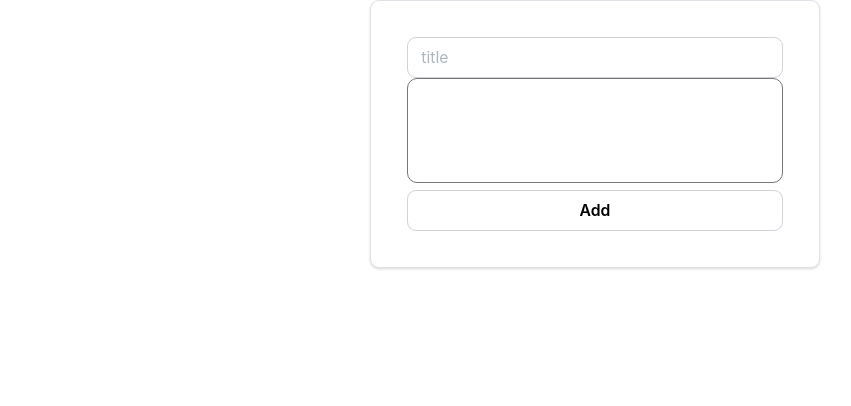
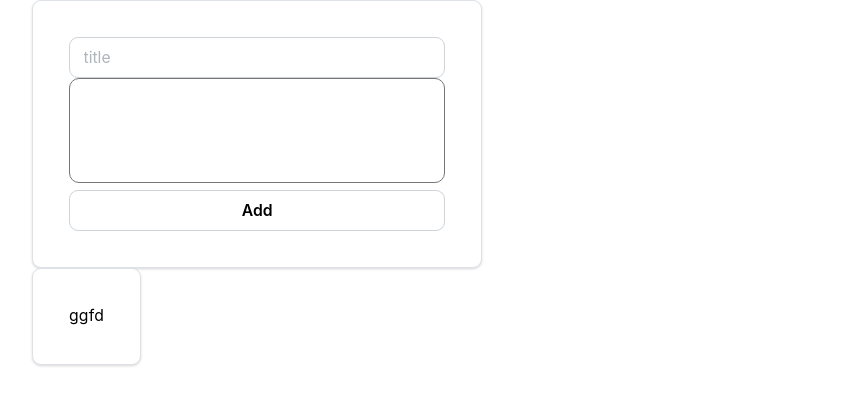
Before and after one commit to MosheLevC/techtroop-QuickNotes-project, a React (Vite) app: page / in a window 1280 px wide. Shown: the top 406 px of the page, without its empty margins (45-896 px from the left). Built offline with nearby package versions, Linux system fonts and the light colour scheme.

Commit message:
feat: implement Note component and update App to display notes

```diff
--- a/src/App.css
+++ b/src/App.css
@@ -1,5 +1,6 @@
 .container {
   display: flex;
+  flex-direction: column;
   justify-content: center;
 }
 .note-form {
@@ -12,3 +13,7 @@
   border-radius: 10px;
   min-height: 105px;
 }
+.note {
+  width: fit-content;
+  min-width: 100px;
+}
--- a/src/App.jsx
+++ b/src/App.jsx
@@ -1,10 +1,11 @@
 import { useState } from "react";
 import "./App.css";
 import NoteForm from "./NoteForm";
+import Note from "./Note";
 
 function App() {
-  const [currentNote, setCurrentNote] = useState({ id: null, title: "", body: "", category: "" });
-  const [notes, setNotes] = useState({});
+  const [currentNote, setCurrentNote] = useState({ id: null, date: null, title: "", body: "", category: "" });
+  const [notes, setNotes] = useState([{ body: "ggfd" }]);
 
   return (
     <div className="container">
@@ -13,9 +14,10 @@ function App() {
         body={currentNote.body}
         category={currentNote.category}
         handleOnSubmit={(newNote) => {
-          setNotes(newNote);
+          setNotes([...notes, newNote]);
         }}
       />
+      <Note body={notes[0].body} />
     </div>
   );
 }
--- /dev/null
+++ b/src/Note.jsx
@@ -0,0 +1,10 @@
+import { Paper, Text } from "@mantine/core";
+
+const Note = ({ id, date, title, body, category }) => {
+  return (
+    <Paper shadow="xs" withBorder p="xl" className="note">
+      <Text size="sm">{body}</Text>
+    </Paper>
+  );
+};
+export default Note;
```
